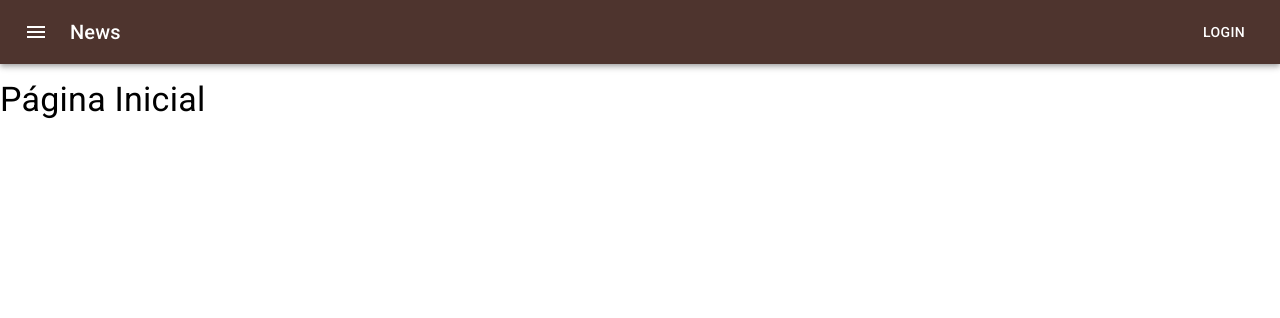
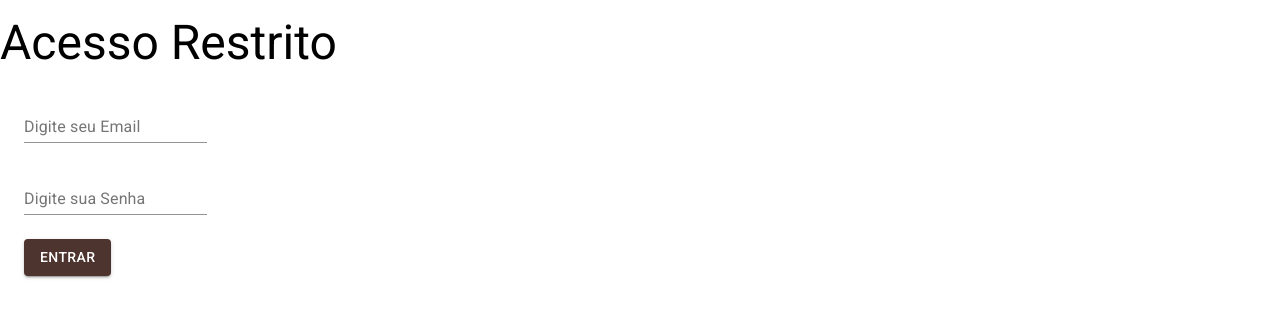
Before and after one commit to vradriano/react-firstproject, a React (Create React App) app: page /login in a window 1280 px wide. Shown: the top 318 px of the page. Built offline with nearby package versions, Linux system fonts and the light colour scheme.

Commit message:
adicionando pag login, gerenciando form

```diff
--- a/src/App.js
+++ b/src/App.js
@@ -6,17 +6,23 @@
 
 import TemplateDefault from './templates/Default'
 import TemplatePage from './templates/Page'
+import TemplateClean from './templates/Clean'
 
 import CustomersList from './pages/Customers/List'
 import CustomersRegister from './pages/Customers/Register'
 import CustomersEdit from './pages/Customers/Edit'
+import Login from './pages/Login'
 import Home from './pages/Home'
 
 const App = () => {
   return (
     <Router>
+        <Switch>
+          <Route path="/login">
+            <TemplateClean title="Acesso Restrito" Component={Login} />
+          </Route>
+
           <TemplateDefault>
-        <Switch>
             <Route path="/customers/edit/:id">
               <TemplatePage title="Editar Clientes" Component={CustomersEdit} />
             </Route>
@@ -29,8 +35,8 @@
             <Route path="/">
               <TemplatePage title="Página Inicial" Component={Home} />
             </Route>
+          </TemplateDefault>
         </Switch>
-      </TemplateDefault>
     </Router>
   );
 }
--- /dev/null
+++ b/src/pages/Login.js
@@ -0,0 +1,61 @@
+import { useState } from 'react'
+import { makeStyles } from '@material-ui/core/styles'
+import { TextField, Button, Typography } from '@material-ui/core'
+
+const useStyles = makeStyles((theme) => ({
+  wrapper: {
+    margin: theme.spacing(3)
+  },
+}))
+
+
+const Login = () => {
+  const classes = useStyles()
+
+  const [form, setForm ] = useState({
+    email:'',
+    password:''
+  })
+
+  const handleInputChange = e => {
+    const { name, value } = e.target
+
+    setForm({
+      ...form,
+      [name]: value,
+    })
+  }
+
+  const handleFormSubmit = () => {
+    console.log(form)
+  }
+
+  return(
+    <>
+      <Typography variant="h3">Acesso Restrito</Typography>
+
+      <div className={classes.wrapper}>
+        <TextField
+          onChange={handleInputChange}
+          label="Digite seu Email"
+          name="email"
+        />
+      </div>
+      <div className={classes.wrapper}>
+        <TextField
+          onChange={handleInputChange}
+          type="password"
+          label="Digite sua Senha"
+          name="password"
+        />
+      </div>
+      <div className={classes.wrapper}>
+        <Button variant="contained" color="primary" onClick={handleFormSubmit}>
+          Entrar
+        </Button>
+      </div>
+    </>
+  )
+};
+
+export default Login
--- /dev/null
+++ b/src/templates/Clean.js
@@ -0,0 +1,24 @@
+import Container from '@material-ui/core/Container';
+import { makeStyles } from '@material-ui/core/styles'
+
+
+const useStyles = makeStyles(() => ({
+  container: {
+    padding: '15px 0'
+  }
+}))
+
+
+const Clean = ({ Component }) => {
+  const classes = useStyles()
+
+  return (
+    <>
+      <Container className={classes.container}>
+        <Component />
+      </Container>
+  </>
+  )
+}
+
+export default Clean
```
Also changed, not shown: src/components/CustomerCards.js (line endings or trailing spaces). Lines whose indentation alone changed are shown as unchanged.
